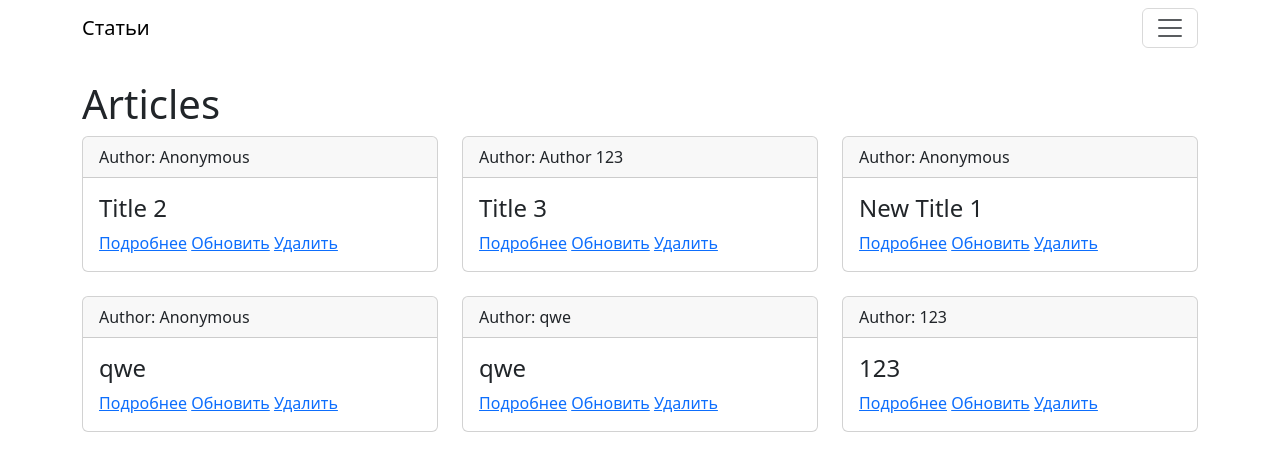
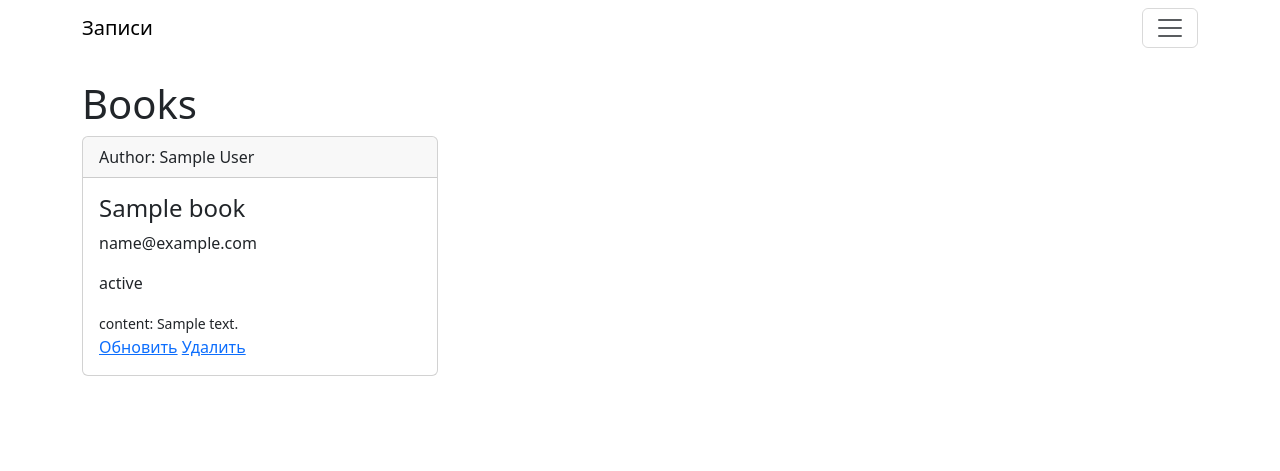
Before and after one commit to jamilyaastarkulova/test_7_-Jamilya-_-Astarkulova-, a Django app: template webapp/templates/index.html in a window 1280 px wide. Shown: the top 471 px of the page. Run offline with Django 5.2, Linux system fonts and the light colour scheme; data comes from the database, SQL or seed files in the repository; tables that the repository leaves empty hold one stand-in row (values such as "Sample post"); the template is opened without the code that fills it: values that come from a table or form of the project are taken from there, most other values are stand-ins (such as "Sample title", 1, 10 or a date in 2020); parts of the project's set-up code (start-up, migrations or seed data) failed here and were passed over; some libraries are stand-ins or nearby versions.

Commit message:
удалили детальный просмотр и добавили новые поля на страничке, редактировали где стья на книгу

```diff
--- a/webapp/models.py
+++ b/webapp/models.py
@@ -1,19 +1,14 @@
 from django.db import models
 
-
-class Status(models.Model):
-    title = models.CharField(max_length=20, unique=True, null=False, blank=False, verbose_name='Название')
-    created_at = models.DateTimeField(auto_now_add=True, verbose_name="Дата создания")
-    updated_at = models.DateTimeField(auto_now=True, verbose_name="Дата обновления")
-
-    def __str__(self):
-        return f'{self.pk} - {self.title}'
-
-
-class Article(models.Model):
+class Book(models.Model):
+    STATUS_CHOICES = [
+        ('active', 'Активно'),
+        ('blocked', 'Заблокировано'),
+    ]
     title = models.CharField(max_length=50, null=False, blank=False, verbose_name="Заголовок")
     content = models.TextField(max_length=5000, null=False, blank=False, verbose_name="Контент")
-    status = models.ForeignKey('webapp.Status', related_name='articles', null=True, on_delete=models.CASCADE, verbose_name='Статус')
+    mail = models.EmailField(null=False, blank=False, verbose_name='Почта')
+    status = models.CharField(choices=STATUS_CHOICES, default='active', related_name='books', null=False, blank=False, verbose_name='Статус')
     author = models.CharField(max_length=60, null=False, blank=False, default='Anonymous', verbose_name="Автор")
     created_at = models.DateTimeField(auto_now_add=True, verbose_name="Дата создания")
     updated_at = models.DateTimeField(auto_now=True, verbose_name="Дата обновления")
--- a/webapp/templates/base.html
+++ b/webapp/templates/base.html
@@ -7,7 +7,7 @@
     <meta name="viewport"
           content="width=device-width, user-scalable=no, initial-scale=1.0, maximum-scale=1.0, minimum-scale=1.0">
     <meta http-equiv="X-UA-Compatible" content="ie=edge">
-    <title>{% block title %}Articles{% endblock %}</title>
+    <title>{% block title %}Books{% endblock %}</title>
     <link rel="stylesheet" href="{% static 'css/style.css' %}">
     <link href="https://cdn.jsdelivr.net/npm/bootstrap@6.0.0-alpha.1/dist/css/bootstrap.min.css" rel="stylesheet"
           integrity="sha384-B/GM4XqrwHnWXNOWMbloTmrYXZg10cakYGmpfsR/bbzQ6JAJI4ihuyADKLnBgrCe" crossorigin="anonymous">
@@ -18,7 +18,7 @@
 <body data-bs-theme="light">
 <nav class="navbar md:navbar-expand bg-1">
     <div class="container">
-        <a class="navbar-brand" href="{% url 'article_list' %}">Статьи</a>
+        <a class="navbar-brand" href="{% url 'book_list' %}">Записи</a>
         <button class="btn-icon navbar-toggler" type="button" data-bs-toggle="drawer" data-bs-target="#navbarDrawer"
                 aria-controls="navbarDrawer" aria-expanded="false" aria-label="Toggle navigation">
             <span class="navbar-toggler-icon" aria-hidden="true"></span>
@@ -31,10 +31,10 @@
             <div class="drawer-body mb-2 md:mb-0">
                 <ul class="nav navbar-nav me-auto">
                     <li class="nav-item">
-                        <a class="nav-link active" aria-current="page" href="{% url 'article_list' %}">Домой</a>
+                        <a class="nav-link active" aria-current="page" href="{% url 'book_list' %}">Домой</a>
                     </li>
                     <li class="nav-item">
-                        <a class="nav-link" href="{% url 'article_create' %}">Создать статью</a>
+                        <a class="nav-link" href="{% url 'book_create' %}">Создать запись</a>
                     </li>
                     {% block menu %}{% endblock %}
                 </ul>
--- a/webapp/templates/create_book.html
+++ b/webapp/templates/create_book.html
@@ -5,6 +5,6 @@
 {% block content %}
     <h1>Create Book</h1>
 
-    {% include 'partial/article_form.html' with button_value="Создать" %}
+    {% include 'partial/book_form.html' with button_value="Создать" %}
 
 {% endblock %}
--- a/webapp/templates/delete_book.html
+++ b/webapp/templates/delete_book.html
@@ -6,16 +6,16 @@
 
 
 
-    <h1>Удаление статьи</h1>
+    <h1>Удаление записи</h1>
 
     <div class="card">
         <div class="card-body">
-            <p>Вы действительно хотите удалить статью "{{ article.title }}"?</p>
+            <p>Вы действительно хотите удалить запись "{{ book.title }}"?</p>
             <form method="post">
                 {% csrf_token %}
                 <button type="submit">Да</button>
             </form>
-            <a href="{% url 'article_view' article.pk %}">Нет</a>
+            <a href="{% url 'book_view' book.pk %}">Нет</a>
         </div>
     </div>
 {% endblock %}
--- a/webapp/templates/index.html
+++ b/webapp/templates/index.html
@@ -1,24 +1,26 @@
 {% extends 'base.html' %}
 
 {% block content %}
-    <h1>Articles</h1>
+    <h1>Books</h1>
 
     <div class="row row-cols-3">
 
-        {% for article in articles %}
+        {% for book in books %}
             <div class="col mb-4">
                 <div class="card">
                     <div class="card-header">
-                        Author: {{ article.author }}
+                        Author: {{ book.author }}
                     </div>
                     <div class="card-body">
-                        <h4 class="card-title">{{ article.title }}</h4>
+                        <h4 class="card-title">{{ book.title }}</h4>
+                        <p>{{ book.mail }}</p>
+                        <p>{{ book.status }}</p>
+                        <small class="fg-2">content: {{ book.content }}</small>
                         <div>
-                            <a href="{% url 'article_view' article.pk %}" class="btn-solid theme-primary">Подробнее</a>
-                            <a role="button" href="{% url 'article_update' article.pk %}"
+                            <a role="button" href="{% url 'book_update' book.pk %}"
                                class="btn-solid theme-success">Обновить</a>
                             <a role="button"
-                               href="{% url 'article_delete' article.pk %}"
+                               href="{% url 'book_delete' book.pk %}"
                                class="btn-solid theme-danger">Удалить</a>
                         </div>
                     </div>
--- a/webapp/templates/update_book.html
+++ b/webapp/templates/update_book.html
@@ -5,6 +5,6 @@
 {% block content %}
     <h1>Update Book</h1>
 
-    {% include 'partial/article_form.html' with button_value="Обновить" %}
+    {% include 'partial/book_form.html' with button_value="Обновить" %}
 
 {% endblock %}
--- a/webapp/urls.py
+++ b/webapp/urls.py
@@ -1,10 +1,10 @@
 from django.urls import path
-from webapp.views import index_view, article_create_view, article_view, article_update_view, article_delete_view
+from webapp.views import index_view, book_create_view, book_view, book_update_view, book_delete_view
 
 urlpatterns = [
-    path('', index_view, name='article_list'),
-    path('article/add/', article_create_view, name='article_create'),
-    path('article/<int:pk>/', article_view, name='article_view'),
-    path('article/<int:pk>/update/', article_update_view, name='article_update'),
-    path('article/<int:pk>/delete/', article_delete_view, name='article_delete'),
+    path('', index_view, name='book_list'),
+    path('book/add/', book_create_view, name='book_create'),
+    path('book/<int:pk>/', book_view, name='book_view'),
+    path('book/<int:pk>/update/', book_update_view, name='book_update'),
+    path('book/<int:pk>/delete/', book_delete_view, name='book_delete'),
 ]
```
Also changed, not shown: webapp/admin.py (+8 -8 lines), webapp/forms.py (+17 -4 lines), webapp/views.py (+33 -33 lines).
